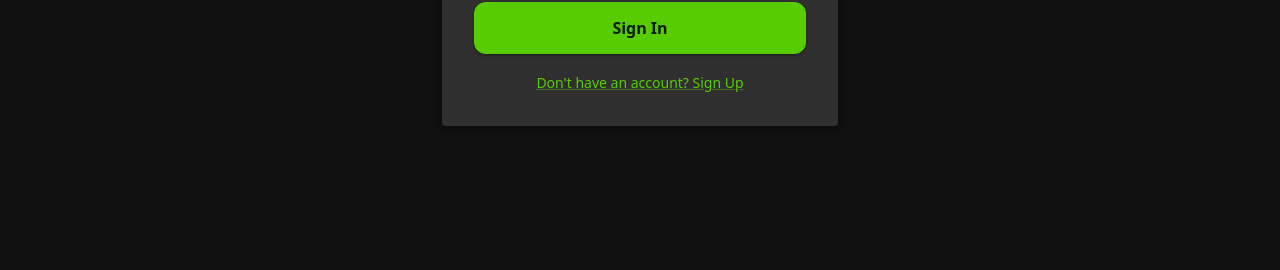
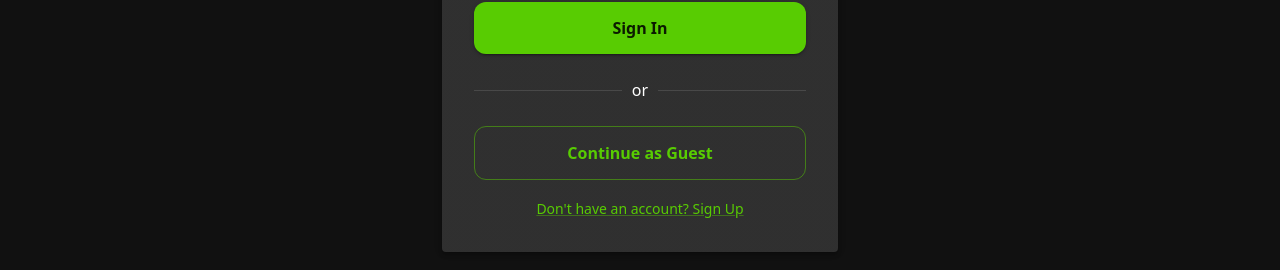
Before and after one commit to mattfelber/geofelber, a React (Vite) app: page /#/login in a window 1280 px wide. Shown: the part 422-692 px from the top of the page. Built offline with nearby package versions, Linux system fonts and the light colour scheme; no server answers.

Commit message:
add guest mode functionality

```diff
--- a/src/components/PrivateRoute.tsx
+++ b/src/components/PrivateRoute.tsx
@@ -2,13 +2,14 @@ import { Navigate } from 'react-router-dom';
 import { useAuth } from '../contexts/AuthContext';
 
 export function PrivateRoute({ children }: { children: React.ReactNode }) {
-  const { user, loading } = useAuth();
+  const { user, loading, isGuest } = useAuth();
 
   if (loading) {
     return <div>Loading...</div>;
   }
 
-  if (!user) {
+  // Allow access if user is logged in or in guest mode
+  if (!user && !isGuest) {
     return <Navigate to="/login" />;
   }
 
--- a/src/contexts/AuthContext.tsx
+++ b/src/contexts/AuthContext.tsx
@@ -9,6 +9,8 @@ interface AuthContextType {
   signIn: (email: string, password: string) => Promise<void>;
   signOut: () => Promise<void>;
   loading: boolean;
+  isGuest: boolean;
+  continueAsGuest: () => void;
 }
 
 const AuthContext = createContext<AuthContextType | undefined>(undefined);
@@ -17,6 +19,10 @@ export function AuthProvider({ children }: { children: React.ReactNode }) {
   const [session, setSession] = useState<Session | null>(null);
   const [user, setUser] = useState<User | null>(null);
   const [loading, setLoading] = useState(true);
+  const [isGuest, setIsGuest] = useState(() => {
+    // Check if user was previously in guest mode
+    return localStorage.getItem('isGuest') === 'true';
+  });
 
   useEffect(() => {
     // Get initial session
@@ -31,6 +37,11 @@ export function AuthProvider({ children }: { children: React.ReactNode }) {
       setSession(session);
       setUser(session?.user ?? null);
       setLoading(false);
+      // If user logs in, disable guest mode
+      if (session) {
+        setIsGuest(false);
+        localStorage.removeItem('isGuest');
+      }
     });
 
     return () => subscription.unsubscribe();
@@ -53,13 +64,20 @@ export function AuthProvider({ children }: { children: React.ReactNode }) {
       email,
       password,
     });
-
     if (error) throw error;
   };
 
   const signOut = async () => {
     const { error } = await supabase.auth.signOut();
     if (error) throw error;
+    // Also clear guest mode on sign out
+    setIsGuest(false);
+    localStorage.removeItem('isGuest');
+  };
+
+  const continueAsGuest = () => {
+    setIsGuest(true);
+    localStorage.setItem('isGuest', 'true');
   };
 
   const value = {
@@ -69,13 +87,11 @@ export function AuthProvider({ children }: { children: React.ReactNode }) {
     signIn,
     signOut,
     loading,
+    isGuest,
+    continueAsGuest,
   };
 
-  return (
-    <AuthContext.Provider value={value}>
-      {!loading && children}
-    </AuthContext.Provider>
-  );
+  return <AuthContext.Provider value={value}>{children}</AuthContext.Provider>;
 }
 
 export function useAuth() {
--- a/src/pages/Login.tsx
+++ b/src/pages/Login.tsx
@@ -1,6 +1,6 @@
 import { useState, useEffect } from 'react';
 import { useNavigate, useLocation } from 'react-router-dom';
-import { Box, Button, TextField, Typography, Container, Alert, Link, Paper } from '@mui/material';
+import { Box, Button, TextField, Typography, Container, Alert, Link, Paper, Divider } from '@mui/material';
 import { useAuth } from '../contexts/AuthContext';
 
 export default function Login() {
@@ -9,7 +9,7 @@ export default function Login() {
   const [error, setError] = useState('');
   const [success, setSuccess] = useState('');
   const [isLoading, setIsLoading] = useState(false);
-  const { signIn } = useAuth();
+  const { signIn, continueAsGuest } = useAuth();
   const navigate = useNavigate();
   const location = useLocation();
 
@@ -34,6 +34,11 @@ export default function Login() {
     } finally {
       setIsLoading(false);
     }
+  };
+
+  const handleGuestAccess = () => {
+    continueAsGuest();
+    navigate('/');
   };
 
   return (
@@ -92,12 +97,24 @@ export default function Login() {
               type="submit"
               fullWidth
               variant="contained"
-              sx={{ mt: 3, mb: 2 }}
+              sx={{ mt: 3 }}
               disabled={isLoading}
             >
               {isLoading ? 'Signing in...' : 'Sign In'}
             </Button>
-            <Box sx={{ textAlign: 'center' }}>
+
+            <Divider sx={{ my: 3 }}>or</Divider>
+
+            <Button
+              fullWidth
+              variant="outlined"
+              onClick={handleGuestAccess}
+              disabled={isLoading}
+            >
+              Continue as Guest
+            </Button>
+
+            <Box sx={{ textAlign: 'center', mt: 2 }}>
               <Link href="#/signup" variant="body2">
                 {"Don't have an account? Sign Up"}
               </Link>
```
